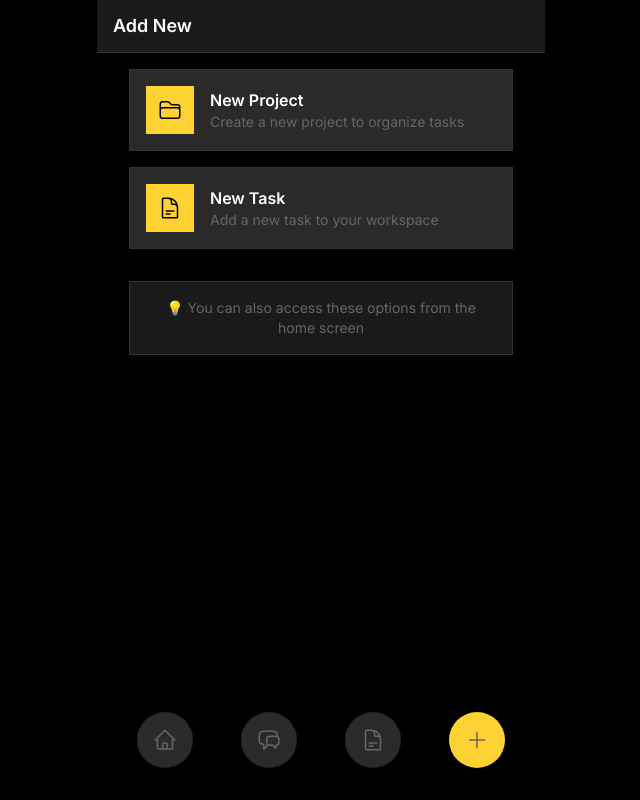
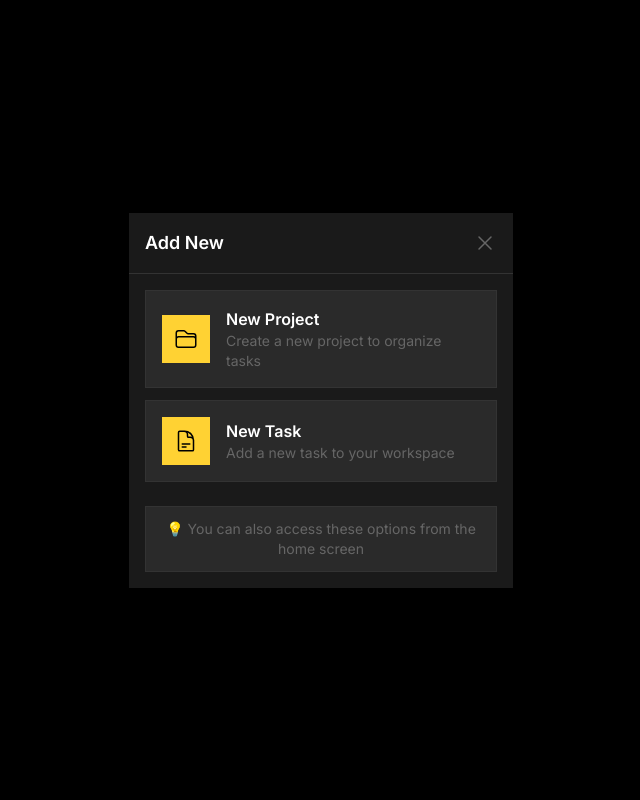
Before and after one commit to soroushamdg/timebud-ui, a Next.js app: page /add in a window 1280 px wide. Shown: the whole page, without its empty margins (319-959 px from the left). Built offline with nearby package versions, Linux system fonts and the light colour scheme.

Commit message:
fix: add task/project is in floating dialog

```diff
--- a/src/app/add/page.tsx
+++ b/src/app/add/page.tsx
@@ -1,34 +1,52 @@
-'use client'
+"use client";
 
-import { useState } from 'react'
-import { useRouter } from 'next/navigation'
-import { AppShell } from '@/components/layout/AppShell'
-import { PlusIcon, FolderIcon, DocumentTextIcon } from '@heroicons/react/24/outline'
+import { useState } from "react";
+import { useRouter } from "next/navigation";
+import { AppShell } from "@/components/layout/AppShell";
+import {
+  PlusIcon,
+  FolderIcon,
+  DocumentTextIcon,
+  XMarkIcon,
+} from "@heroicons/react/24/outline";
 
 export default function AddPage() {
-  const router = useRouter()
-  const [showOptions, setShowOptions] = useState(false)
+  const router = useRouter();
+  const [showMenu, setShowMenu] = useState(true);
 
   const handleProjectClick = () => {
-    router.push('/projects/new')
-  }
+    router.push("/projects/new");
+  };
 
   const handleTaskClick = () => {
-    router.push('/tasks/new')
+    router.push("/tasks/new");
+  };
+
+  const handleClose = () => {
+    router.push("/");
+  };
+
+  if (!showMenu) {
+    return null;
   }
 
   return (
-    <AppShell>
-      <div className="flex-1 flex flex-col bg-black">
+    <div className="fixed inset-0 bg-black/50 z-50 flex items-center justify-center">
+      <div className="bg-[#1A1A1A] rounded-none w-full max-w-sm mx-4">
         {/* Header */}
-        <div className="bg-[#1A1A1A] border-b border-[#333333] px-4 py-3">
-          <h1 className="text-white text-lg font-semibold">Add New</h1>
+        <div className="flex items-center justify-between p-4 border-b border-[#333333]">
+          <h2 className="text-white text-lg font-semibold">Add New</h2>
+          <button
+            onClick={handleClose}
+            className="text-[#666666] hover:text-white transition-colors"
+          >
+            <XMarkIcon className="w-6 h-6" />
+          </button>
         </div>
 
         {/* Content */}
-        <div className="flex-1 flex items-center justify-center p-4">
-          <div className="w-full max-w-sm">
-            <div className="space-y-4">
+        <div className="p-4">
+          <div className="space-y-3">
             {/* Project Option */}
             <button
               onClick={handleProjectClick}
@@ -39,7 +57,9 @@ export default function AddPage() {
               </div>
               <div className="flex-1 text-left">
                 <h3 className="text-white font-semibold">New Project</h3>
-                  <p className="text-[#666666] text-sm">Create a new project to organize tasks</p>
+                <p className="text-[#666666] text-sm">
+                  Create a new project to organize tasks
+                </p>
               </div>
             </button>
 
@@ -53,13 +73,15 @@ export default function AddPage() {
               </div>
               <div className="flex-1 text-left">
                 <h3 className="text-white font-semibold">New Task</h3>
-                  <p className="text-[#666666] text-sm">Add a new task to your workspace</p>
+                <p className="text-[#666666] text-sm">
+                  Add a new task to your workspace
+                </p>
               </div>
             </button>
           </div>
 
           {/* Quick Tip */}
-            <div className="mt-8 p-4 bg-[#1A1A1A] rounded-none border border-[#333333]">
+          <div className="mt-6 p-3 bg-[#2A2A2A] rounded-none border border-[#333333]">
             <p className="text-[#666666] text-sm text-center">
               💡 You can also access these options from the home screen
             </p>
@@ -67,6 +89,5 @@ export default function AddPage() {
         </div>
       </div>
     </div>
-    </AppShell>
-  )
+  );
 }
--- a/src/components/layout/TabBar.tsx
+++ b/src/components/layout/TabBar.tsx
@@ -1,11 +1,28 @@
 'use client'
 
-import { usePathname } from 'next/navigation'
+import { usePathname, useRouter } from 'next/navigation'
 import Link from 'next/link'
-import { HomeIcon, ChatBubbleLeftRightIcon, DocumentTextIcon, PlusIcon } from '@heroicons/react/24/outline'
+import { useState } from 'react'
+import { HomeIcon, ChatBubbleLeftRightIcon, DocumentTextIcon, PlusIcon, XMarkIcon, FolderIcon } from '@heroicons/react/24/outline'
 
 export function TabBar() {
   const pathname = usePathname()
+  const router = useRouter()
+  const [showAddMenu, setShowAddMenu] = useState(false)
+
+  const handleProjectClick = () => {
+    setShowAddMenu(false)
+    router.push('/projects/new')
+  }
+
+  const handleTaskClick = () => {
+    setShowAddMenu(false)
+    router.push('/tasks/new')
+  }
+
+  const handleCloseMenu = () => {
+    setShowAddMenu(false)
+  }
 
   const tabs = [
     {
@@ -26,41 +43,110 @@ export function TabBar() {
     {
       icon: PlusIcon,
       label: 'Add',
-      href: '/add',
-      isSpecial: true
+      href: '#',
+      isSpecial: true,
+      onClick: () => setShowAddMenu(true)
     },
   ]
 
   return (
+    <>
       <div className="fixed bottom-5 left-0 right-0 bg-transparent h-20 z-50">
         <div className="flex justify-around items-center h-full max-w-md mx-auto px-4">
-        {tabs.map(({ icon: Icon, label, href, isSpecial }) => {
+          {tabs.map(({ icon: Icon, label, href, isSpecial, onClick }) => {
             const isActive = pathname === href
             return (
+              <div key={href}>
+                {isSpecial ? (
+                  <button
+                    onClick={onClick}
+                    className="relative flex items-center justify-center"
+                  >
+                    <div className="w-14 h-14 rounded-full bg-[#FFD233] flex items-center justify-center transition-all">
+                      <Icon className="w-6 h-6 text-[#666666]" />
+                    </div>
+                  </button>
+                ) : (
                   <Link
-              key={href}
                     href={href}
                     className="relative flex items-center justify-center"
                   >
                     <div className={`w-14 h-14 rounded-full flex items-center justify-center transition-all ${
-                isSpecial
-                  ? 'bg-[#FFD233]'
+                      isActive
+                        ? 'bg-[#FFD233] shadow-lg'
                         : 'bg-[#2A2A2A]'
                     }`}>
                       <Icon
                         className={`w-6 h-6 transition-colors ${
-                    isSpecial
-                      ? 'text-[#666666]'
-                      : isActive
-                        ? 'text-[#FFD233]'
-                        : 'text-[#666666]'
+                          isActive ? 'text-black' : 'text-[#666666]'
                         }`}
                       />
                     </div>
                   </Link>
+                )}
+              </div>
             )
           })}
         </div>
       </div>
+
+      {/* Add Menu Modal */}
+      {showAddMenu && (
+        <div className="fixed inset-0 bg-black/50 z-[60] flex items-center justify-center">
+          <div className="bg-[#1A1A1A] rounded-none w-full max-w-sm mx-4">
+            {/* Header */}
+            <div className="flex items-center justify-between p-4 border-b border-[#333333]">
+              <h2 className="text-white text-lg font-semibold">Add New</h2>
+              <button
+                onClick={handleCloseMenu}
+                className="text-[#666666] hover:text-white transition-colors"
+              >
+                <XMarkIcon className="w-6 h-6" />
+              </button>
+            </div>
+
+            {/* Content */}
+            <div className="p-4">
+              <div className="space-y-3">
+                {/* Project Option */}
+                <button
+                  onClick={handleProjectClick}
+                  className="w-full bg-[#2A2A2A] border border-[#333333] rounded-none p-4 flex items-center gap-4 hover:bg-[#333333] transition-colors"
+                >
+                  <div className="w-12 h-12 bg-[#FFD233] rounded-none flex items-center justify-center">
+                    <FolderIcon className="w-6 h-6 text-black" />
+                  </div>
+                  <div className="flex-1 text-left">
+                    <h3 className="text-white font-semibold">New Project</h3>
+                    <p className="text-[#666666] text-sm">Create a new project to organize tasks</p>
+                  </div>
+                </button>
+
+                {/* Task Option */}
+                <button
+                  onClick={handleTaskClick}
+                  className="w-full bg-[#2A2A2A] border border-[#333333] rounded-none p-4 flex items-center gap-4 hover:bg-[#333333] transition-colors"
+                >
+                  <div className="w-12 h-12 bg-[#FFD233] rounded-none flex items-center justify-center">
+                    <DocumentTextIcon className="w-6 h-6 text-black" />
+                  </div>
+                  <div className="flex-1 text-left">
+                    <h3 className="text-white font-semibold">New Task</h3>
+                    <p className="text-[#666666] text-sm">Add a new task to your workspace</p>
+                  </div>
+                </button>
+              </div>
+
+              {/* Quick Tip */}
+              <div className="mt-6 p-3 bg-[#2A2A2A] rounded-none border border-[#333333]">
+                <p className="text-[#666666] text-sm text-center">
+                  💡 You can also access these options from the home screen
+                </p>
+              </div>
+            </div>
+          </div>
+        </div>
+      )}
+    </>
   )
 }
```
Lines whose indentation alone changed are shown as unchanged.
